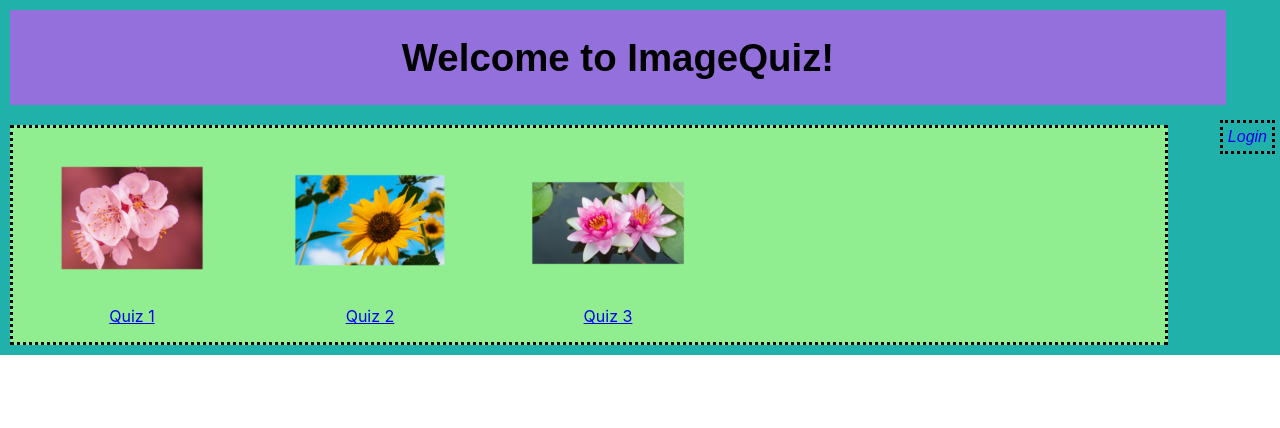
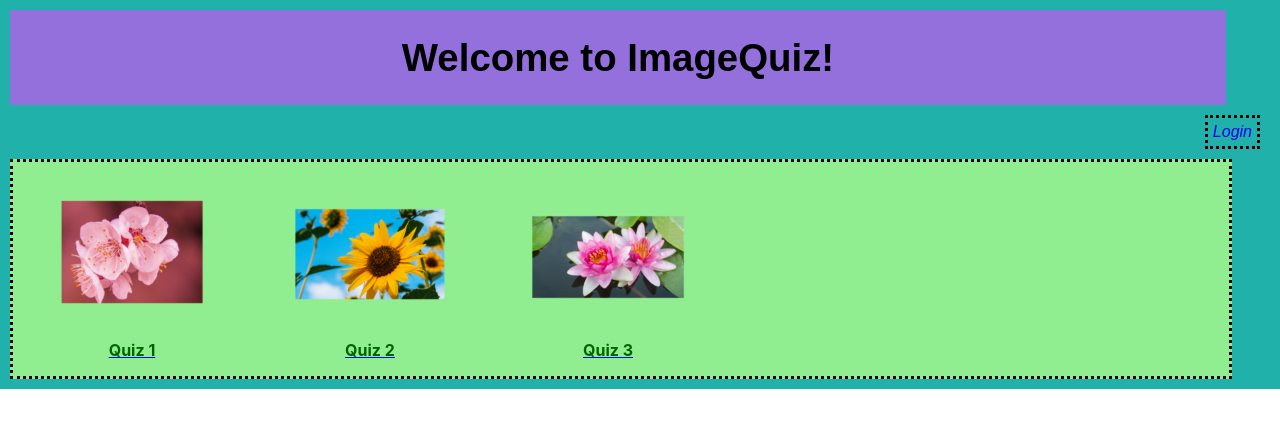
Before and after one commit to kendramlyons/imagequiz, a React (Create React App) app: page / in a window 1280 px wide. Shown: the top 428 px of the page. Built offline with nearby package versions, Linux system fonts and the light colour scheme.

Commit message:
pract6styledone

```diff
--- a/src/components/Home.css
+++ b/src/components/Home.css
@@ -5,7 +5,8 @@
     font-style: italic;
     border-style: dotted;
     padding: 5px;
-    margin: 5px;
+    margin-right: 20px;
+    clear: left;
 }
 #logintext:link {
     text-decoration: none;
@@ -19,13 +20,18 @@
 #flowersDiv {
     display: inline-flex;
     flex-wrap: wrap;
-    width: 90%;
+    width: 95%;
     border: dotted;
     background-color: lightgreen;
     margin: 10px;
 }
+#flowersDiv:hover {
+    border-color: lightseagreen;;
+}
 figcaption {
     text-align: center;
+    font-weight: bold;
+    color: darkgreen;
 }
 #header {
     text-align: center;
--- a/src/components/Login.js
+++ b/src/components/Login.js
@@ -1,5 +1,6 @@
 import React from 'react';
 import { Redirect } from 'react-router-dom';
+import { Link } from 'react-router-dom';
 import './Login.css';
 
 class Login extends React.Component {
@@ -37,6 +38,7 @@ class Login extends React.Component {
         return(
             <div>
                 <div id="header"><h2>ImageQuiz Login</h2></div>
+                <div id='home'><Link to='/' id='hometext'>ImageQuiz</Link></div>
                 <form onSubmit={this.onSubmit} id="form">
                     <label>Username: </label>
                     <input
--- a/src/components/Quiz.css
+++ b/src/components/Quiz.css
@@ -47,6 +47,9 @@
     margin-right: 20px;
     background-color: lightseagreen;;
 }
+#score:hover {
+    border-color: lightgreen;
+}
 #buttons {
     display:block;
     float:left;
@@ -56,3 +59,6 @@
     margin-left: 20px;
     background-color: lightseagreen;
 }
+#buttons:hover {
+    border-color: lightgreen;
+}
```
